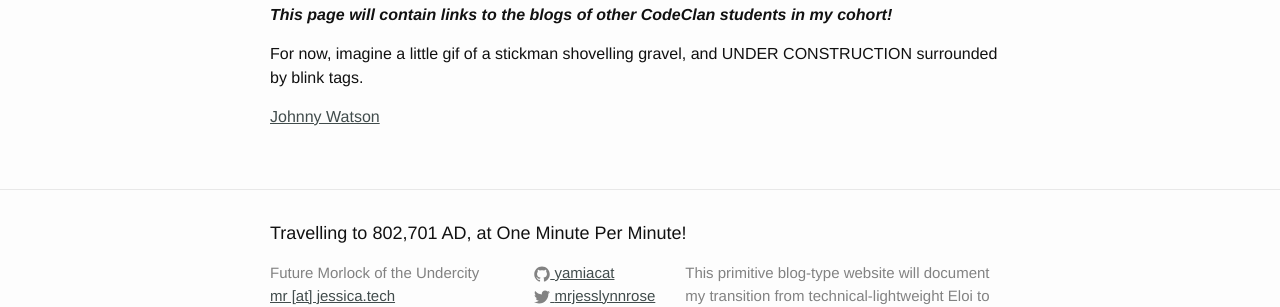
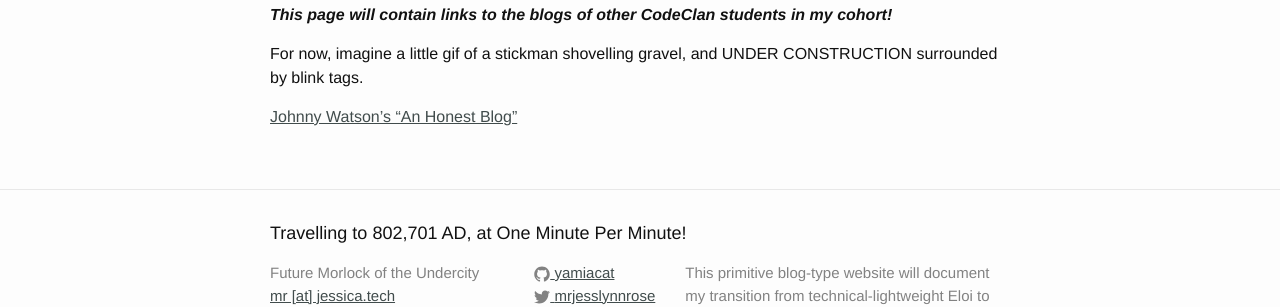
Before and after one commit to yamiacat/yamiacat.github.io, a Jekyll site: the page built from links.md, in a window 1280 px wide. Shown: the part 161-468 px from the top of the page. Built offline with Jekyll 4.4.1, drawn with Linux system fonts in a browser that asks for light colours.

Commit message:
update Johnny's blog title in links

```diff
--- a/links.md
+++ b/links.md
@@ -7,4 +7,4 @@ permalink: /links/
 
 For now, imagine a little gif of a stickman shovelling gravel, and UNDER CONSTRUCTION surrounded by blink tags.
 
-[Johnny Watson](http://johnnywatson.co/){:target="_blank"}
+[Johnny Watson's "An Honest Blog"](http://johnnywatson.co/ "An Honest Blog"){:target="_blank"}
```
